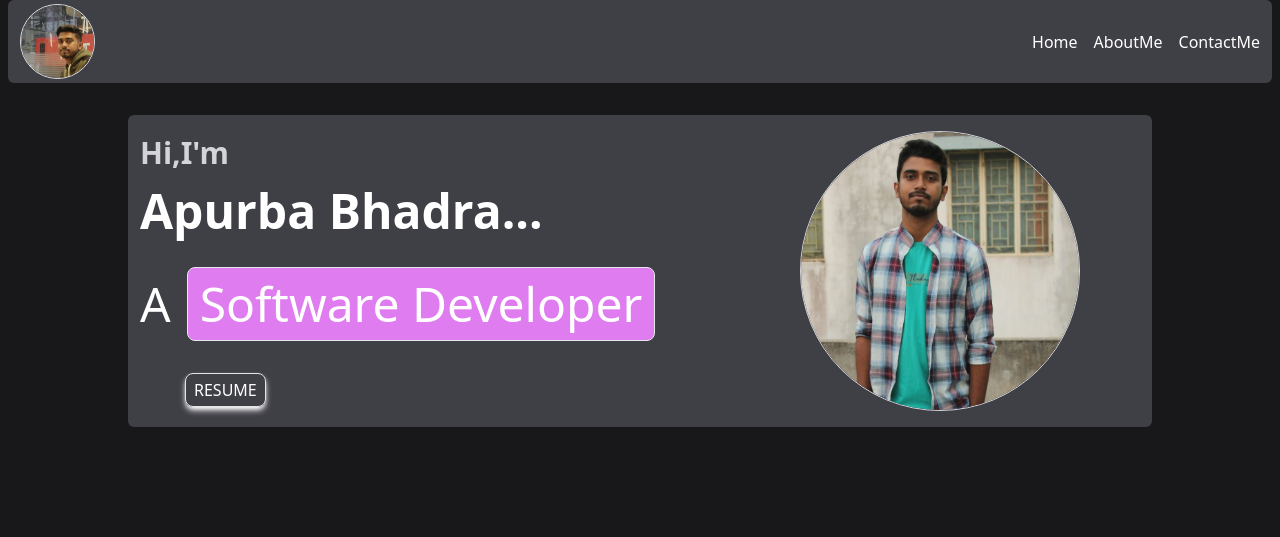
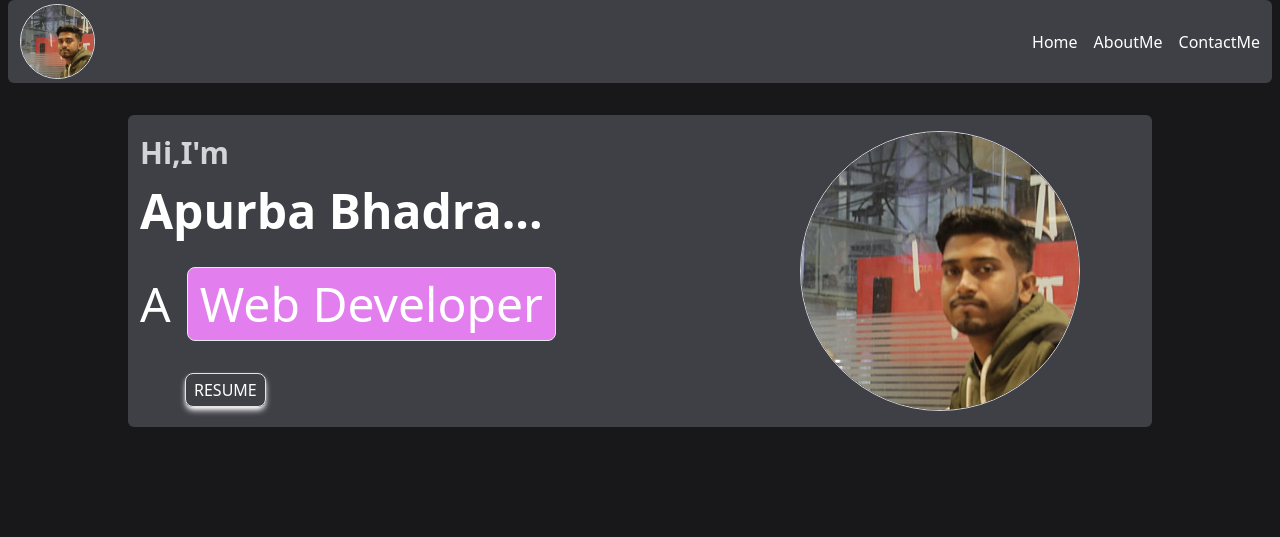
Before and after one commit to sonai-2001/portfolio, a React (Create React App) app: page / in a window 1280 px wide. Shown: the top 537 px of the page. Built offline with nearby package versions, Linux system fonts and the light colour scheme.

Commit message:
upto fakeflix

```diff
--- a/src/components/Home.jsx
+++ b/src/components/Home.jsx
@@ -6,7 +6,8 @@ import Marquee from "./Marquee";
 
 const Home = () => {
   const projects=[
-    {name:"Products",description:"A product listing website build on react libary where we can see products as per the categories and add and edit product",github:"https://github.com/sonai-2001/products",project:"https://sonai-2001.github.io/products/",video:"product.mp4"}
+    {name:"Products",description:"A product listing website build on react libary where we can see products as per the categories and add and edit product",github:"https://github.com/sonai-2001/products",project:"https://sonai-2001.github.io/products/",video:"product.mp4"},
+    {name:"Foodie Fest",description:"A food ordering website build on react libary where we can see foods as per the categories and add o cart and order",github:"https://github.com/sonai-2001/food-ordering-app",project:null,video:"food_ordering.mp4"},
   ]
   return (
     <div id="home" className="w-full my-4 bg-zinc-900 p-1 md:p-4 ">
--- a/src/components/subcomponents/Info.jsx
+++ b/src/components/subcomponents/Info.jsx
@@ -5,7 +5,7 @@ import { motion, useMotionValueEvent, useScroll } from "framer-motion";
 const Info = () => {
   const [images, setImages] = useState([
     { url: "js.webp", top: "60%", left: "45%", isActive: false },
-    { url: "samer.jpeg", top: "45%", left: "37%", isActive: false },
+    { url: "React.png", top: "45%", left: "37%", isActive: false },
     { url: "redux.jpeg", top: "35%", left: "60%", isActive: false },
     { url: "nodejs.webp", top: "23%", left: "10%", isActive: false },
   ]);
@@ -25,16 +25,16 @@ const Info = () => {
       case 0:
         showImage([]);
         break;
-      case 1:
+      case 7:
         showImage([0]);
         break;
-      case 4:
+      case 13:
         showImage([0,1]);
         break;
-      case 7:
+      case 20:
         showImage([0,1,2]);
         break;
-      case 10:
+      case 28:
         showImage([0,1,2,3]);
         break;
     }
@@ -57,7 +57,7 @@ const Info = () => {
             id="designation"
             className="inline-block md:text-4xl lg:text-5xl mx-2 md:mx-4 border p-2 md:p-3 rounded-lg bg-violet-500 my-4"
           >
-            Software Developer
+            Web Developer
           </h1>
         </div>
         <span className="px-2 py-1 border border-zinc-200 rounded-lg shadow-md shadow-white inline-block ml-[45px]">
@@ -67,12 +67,12 @@ const Info = () => {
       <div className="w-[280px] h-[280px] rounded-full border border-zinc-300 overflow-hidden mx-auto my-3  ">
         <img
           className="w-full h-full object-cover object-right-top "
-          src="myimage1.jpg"
+          src="myimage2.jpg"
           alt=""
         />
       </div>
       <div
-        className="scroll-images absolute w-[150px]  h-[150px]  top-[105%] md:top-[90%] left-[50%]
+        className="scroll-images absolute w-[150px] md:w-[200px]  h-[150px] md:h-[200px]  top-[105%] md:top-[90%] left-[50%]
     -translate-x-[50%] -translate-y-[50%]  "
       >
         {images.map(
--- a/src/components/subcomponents/Project.jsx
+++ b/src/components/subcomponents/Project.jsx
@@ -16,7 +16,7 @@ const Project = ({ p }) => {
       <div id="p-right" className="w-[35%] md:w-[30%] pl-1">
         <p className="text-xs md:text-sm">{description}</p>
         <div className="flex gap-3 md:gap-4 mt-4">
-          <Button link={project} title={"Project Link"} />
+          {project && <Button link={project} title={"Project Link"} />}
           <Button link={github} title={"Github"} />
         </div>
       </div>
```
Also changed, not shown: 2 other files (tests, documents, lock files or other folders).
